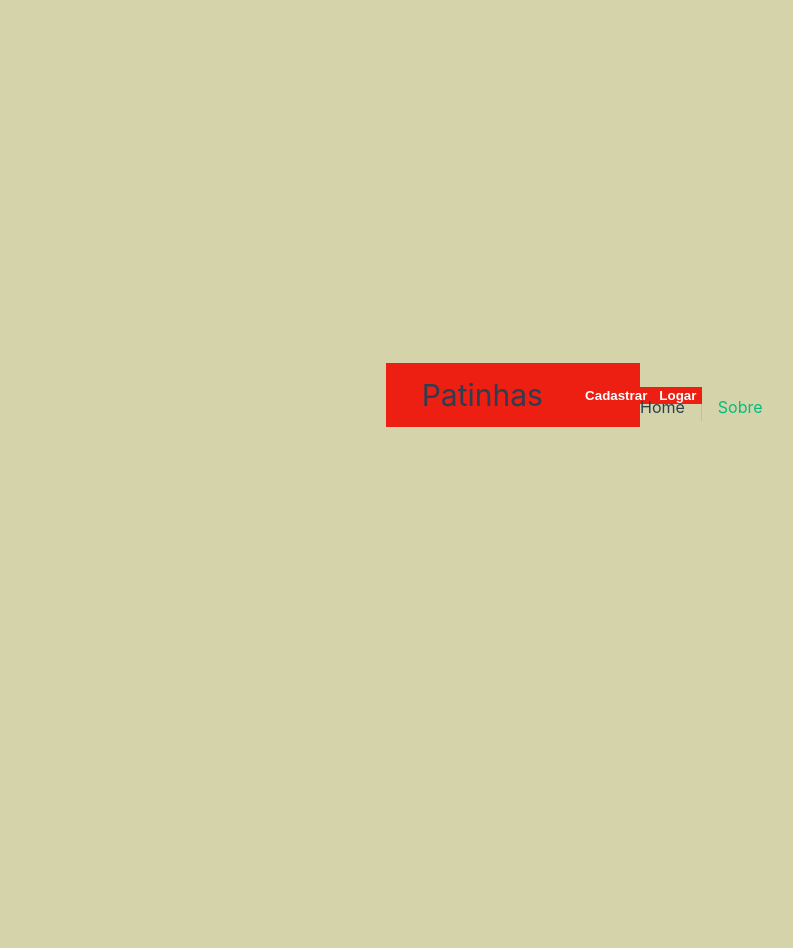
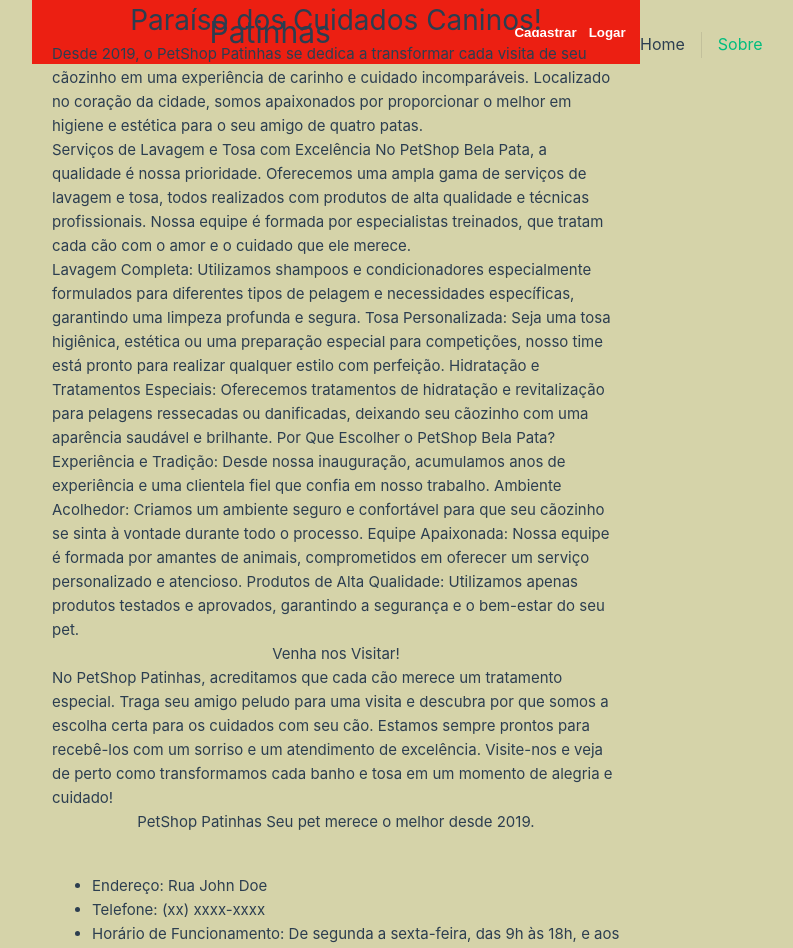
Before and after one commit to Mlodovico/patinhas-frontend, a Vue app: page / in a window 1280 px wide. Shown: the top 948 px of the page, without its empty margins (0-793 px from the left). Before the commit the page ends 800 px from the top, so only its background shows below. Built offline with nearby package versions, Linux system fonts and the light colour scheme; what oh-vue-icons would draw is missing.

Commit message:
feature: descrition text

```diff
--- a/src/views/AboutView.vue
+++ b/src/views/AboutView.vue
@@ -14,6 +14,7 @@
 .about {
   padding: 20px;
 }
+
 .about h1 {
   font-size: 16px;
 }
--- a/src/views/HomeView.vue
+++ b/src/views/HomeView.vue
@@ -3,5 +3,101 @@
 
 <template>
   <main>
+    <div class="description">
+      <h1>
+        Bem-vindo ao PetShop Patinhas - O Paraíso dos Cuidados Caninos!
+      </h1>
+      <p>
+        Desde 2019, o PetShop Patinhas se dedica a transformar cada visita de seu cãozinho em uma experiência de carinho
+        e cuidado incomparáveis. Localizado no coração da cidade, somos apaixonados por proporcionar o melhor em higiene
+        e
+        estética para o seu amigo de quatro patas.
+      </p>
+      <p>
+        Serviços de Lavagem e Tosa com Excelência
+        No PetShop Bela Pata, a qualidade é nossa prioridade. Oferecemos uma ampla gama de serviços de lavagem e tosa,
+        todos realizados com produtos de alta qualidade e técnicas profissionais. Nossa equipe é formada por
+        especialistas
+        treinados, que tratam cada cão com o amor e o cuidado que ele merece.
+      </p>
+      <p>
+
+        Lavagem Completa: Utilizamos shampoos e condicionadores especialmente formulados para diferentes tipos de
+        pelagem
+        e necessidades específicas, garantindo uma limpeza profunda e segura.
+        Tosa Personalizada: Seja uma tosa higiênica, estética ou uma preparação especial para competições, nosso time
+        está
+        pronto para realizar qualquer estilo com perfeição.
+        Hidratação e Tratamentos Especiais: Oferecemos tratamentos de hidratação e revitalização para pelagens
+        ressecadas
+        ou danificadas, deixando seu cãozinho com uma aparência saudável e brilhante.
+        Por Que Escolher o PetShop Bela Pata?
+        Experiência e Tradição: Desde nossa inauguração, acumulamos anos de experiência e uma clientela fiel que confia
+        em
+        nosso trabalho.
+        Ambiente Acolhedor: Criamos um ambiente seguro e confortável para que seu cãozinho se sinta à vontade durante
+        todo
+        o processo.
+        Equipe Apaixonada: Nossa equipe é formada por amantes de animais, comprometidos em oferecer um serviço
+        personalizado e atencioso.
+        Produtos de Alta Qualidade: Utilizamos apenas produtos testados e aprovados, garantindo a segurança e o
+        bem-estar
+        do seu pet.
+      </p>
+      <p>
+        Venha nos Visitar!
+      </p>
+      <p>
+        No PetShop Patinhas, acreditamos que cada cão merece um tratamento especial. Traga seu amigo peludo para uma
+        visita e descubra por que somos a escolha certa para os cuidados com seu cão. Estamos sempre prontos para
+        recebê-los com um sorriso e um atendimento de excelência.
+
+        Visite-nos e veja de perto como transformamos cada banho e tosa em um momento de alegria e cuidado!
+      </p>
+
+      PetShop Patinhas
+      Seu pet merece o melhor desde 2019.
+
+      <div class="separator"></div>
+
+      <ul>
+        <li>
+          Endereço: Rua John Doe
+        </li>
+        <li>
+          Telefone: (xx) xxxx-xxxx
+        </li>
+        <li>
+          Horário de Funcionamento: De segunda a sexta-feira, das 9h às 18h, e aos finais de semana, das 9h às 14h.
+        </li>
+        <li>
+          Redes Sociais: patinhasPetshop
+        </li>
+      </ul>
+    </div>
   </main>
 </template>
+
+<style>
+.description {
+  display: flex;
+  flex-direction: column;
+  align-items: center;
+  justify-content: center;
+  height: 100vh;
+  padding: 20px;
+}
+
+.description h1 {
+  font-size: 28px;
+  text-align: center;
+}
+
+.separator {
+  width: 100%;
+  height: 1.5px;
+  border-radius: 20px;
+  background-color: #ccc;
+  margin: 20px 0;
+}
+</style>
```
